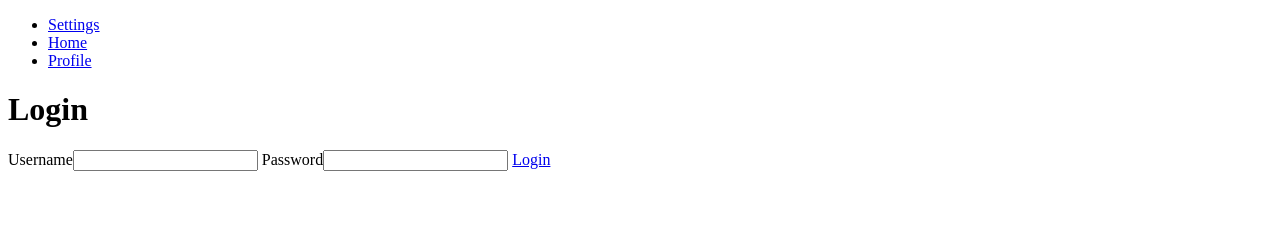
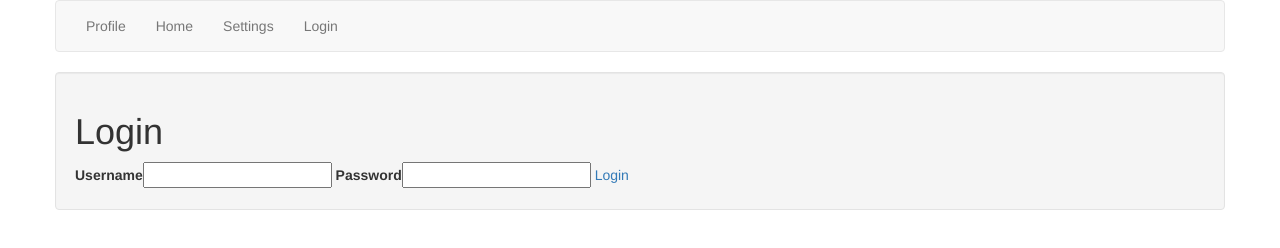
Before and after one commit to dnaismyth/flow_frontend, a website: page flow_frontend/flow_client/app/index.html in a window 1280 px wide. Drawn offline with nearby package versions, Linux system fonts and the light colour scheme; some packages are replaced by stand-ins of ours.

Commit message:
change to use ui router for nested views

```diff
--- a/flow_frontend/flow_client/app/app.js
+++ b/flow_frontend/flow_client/app/app.js
@@ -1,23 +1,45 @@
 
-var flowApp = angular.module('flowApp', ['ngResource','ngRoute','ngCookies']);
+var flowApp = angular.module('flowApp', ['ngResource','ui.router','ngCookies']);
 
-flowApp.config(function ($routeProvider){
+flowApp.config(function ($stateProvider, $urlRouterProvider){
 
-    $routeProvider
+    // For any unmatched url, send to /main (feed)
+    $urlRouterProvider.otherwise('/')
 
-    .when('/', {
-            templateUrl: 'views/login.html',
-            controller:  'secureCtrl'
-    }).when('/settings',{
-            templateUrl: 'views/settings.html',
-            controller: 'secondController'
-    }).when('/main', {
-            templateUrl: 'views/main.html',
-            controller: 'secondController'
-    }).when('/profile', {
-            templateUrl: 'views/profile.html',
-            controller: 'secondController'
-    });
+        $stateProvider
+            .state('main', {
+                url: '/main',
+                templateUrl:'views/main.html',
+                controller: 'secondController'
+            })
+            .state('login', {
+                url: '/',
+                templateUrl:'views/login.html',
+                controller:'secureCtrl'
+            })
+            .state('profile', {
+                url:'/profile',
+                templateUrl:'views/profile.html',
+                controller:'secondController'
+            })
+            .state('settings', {
+                url:'/settings',
+                templateUrl:'views/settings.html',
+                controller:'secondController'
+            })
+    // .when('/', {
+    //         templateUrl: 'views/login.html',
+    //         controller:  'secureCtrl'
+    // }).when('/settings',{
+    //         templateUrl: 'views/settings.html',
+    //         controller: 'secondController'
+    // }).when('/main', {
+    //         templateUrl: 'views/main.html',
+    //         controller: 'secondController'
+    // }).when('/profile', {
+    //         templateUrl: 'views/profile.html',
+    //         controller: 'secondController'
+    // });
 });
 
 flowApp.controller('Hello', function($scope, $http) {
--- a/flow_frontend/flow_client/app/index.html
+++ b/flow_frontend/flow_client/app/index.html
@@ -3,34 +3,45 @@
 <head>
     <meta http-equiv="Content-Type" content="text/html; charset=utf-8"/>
 
+    <!-- JQuery -->
+    <script src="https://ajax.googleapis.com/ajax/libs/jquery/1.12.4/jquery.min.js"></script>
+
+    <!-- BS -->
+    <script src="https://maxcdn.bootstrapcdn.com/bootstrap/3.3.7/js/bootstrap.min.js"></script>
+    <link rel="stylesheet" href="https://maxcdn.bootstrapcdn.com/bootstrap/3.3.7/css/bootstrap.min.css">
+
+    <!-- Angular -->
     <script src="https://ajax.googleapis.com/ajax/libs/angularjs/1.5.6/angular.min.js"></script>
     <script src="//ajax.googleapis.com/ajax/libs/angularjs/1.5.6/angular-route.js"></script>
     <script src="//ajax.googleapis.com/ajax/libs/angularjs/1.5.6/angular-resource.js"></script>
     <script src="//ajax.googleapis.com/ajax/libs/angularjs/1.5.6/angular-cookies.js"></script>
+    <script src="http://angular-ui.github.io/ui-router/release/angular-ui-router.js"></script>
+
 
     <title>Strive</title>
     <script src="app.js"></script>
 
 </head>
 
-<body ng-app="flowApp">
-<div>
-    <header>
-        <nav>
-            <ul>
-                <li><a href="#/settings">Settings</a></li>
-                <li><a href="#/main">Home</a></li>
-                <li><a href="#/profile">Profile</a></li>
+<body class="container" ng-app="flowApp">
+
+<nav class="navbar navbar-default row">
+    <div class="container-fluid">
+        <div class="navbar-header">
+            <ul class="nav navbar-nav">
+                <li><a ui-sref="profile">Profile</a></li><!--State Transition on click-->
+                <li><a ui-sref="main">Home</a></li><!--State Transition on click-->
+                <li><a ui-sref="settings">Settings</a></li>
+                <li><a ui-sref="login">Login</a></li>
             </ul>
-        </nav>
-    </header>
-</div>
+        </div>
+    </div>
+</nav>
 
-<!- Main view container -->
-<div class="container">
-
-    <div ng-view></div>
-
+<div class="row">
+    <div class="span12">
+        <div class="well" ui-view></div><!--Content of the above defined business & portfolio states will be injected here -->
+    </div>
 </div>
 
 
```
